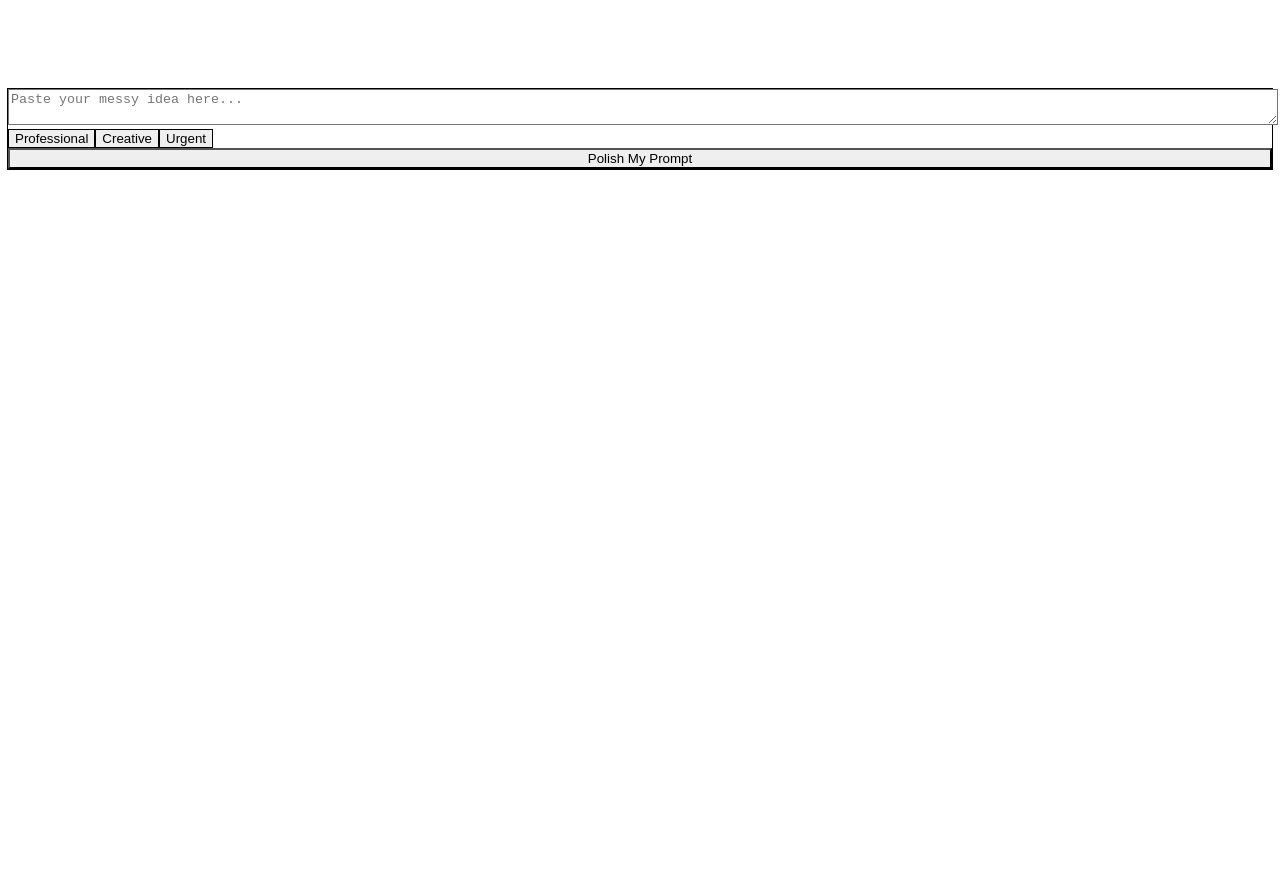
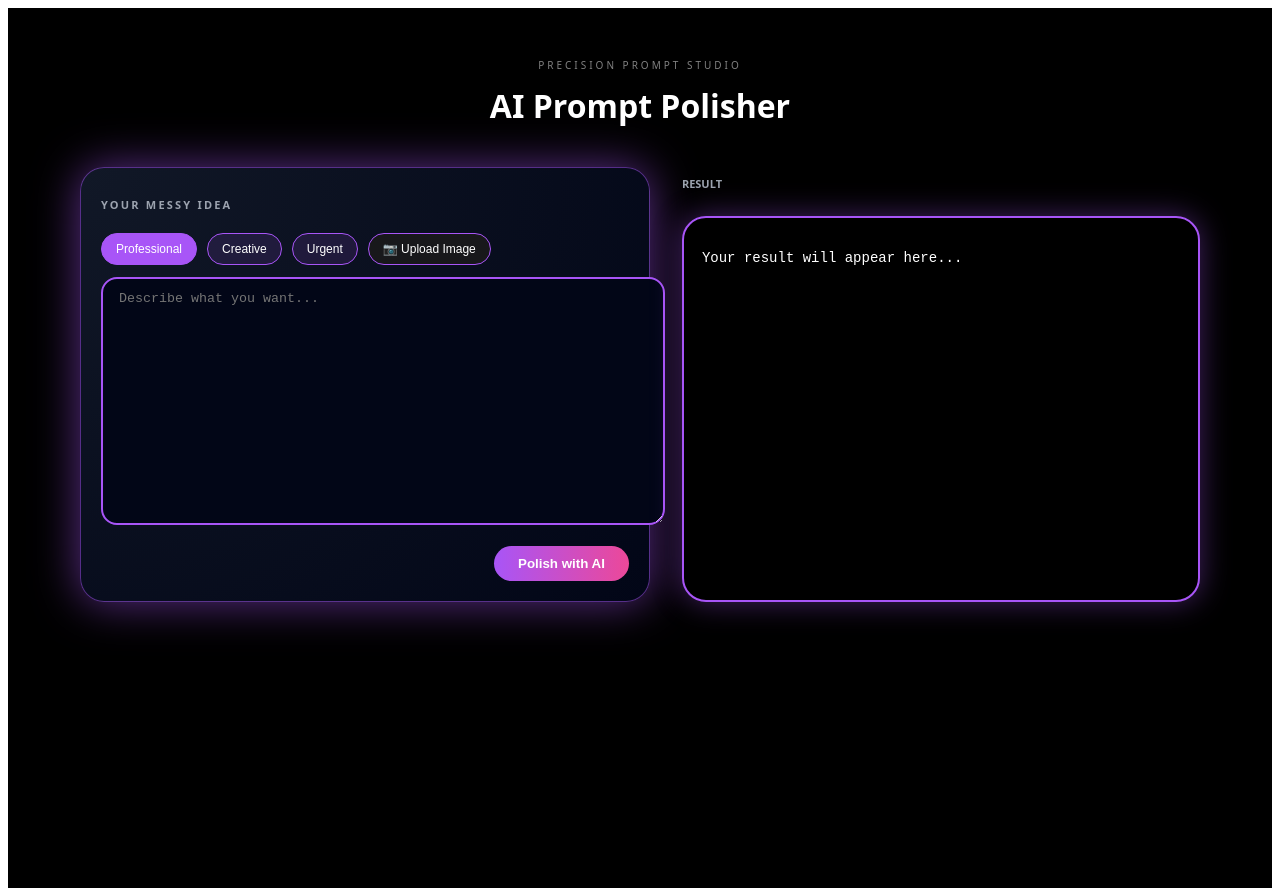
Before and after one commit to sikhokele-crypto/ai-polisher, a Next.js app: page / in a window 1280 px wide. Before the commit the page ends 816 px from the top, so only its background shows below. Built offline with nearby package versions, Linux system fonts and the light colour scheme.

Commit message:
fix history and code layout

```diff
--- a/app/page.tsx
+++ b/app/page.tsx
@@ -2,7 +2,9 @@
 
 import { useEffect, useRef, useState } from "react";
 
-const FALLBACK_MESSAGE = "The AI is still refining your content. It will appear here in a moment.";
+const FALLBACK_MESSAGE =
+  "The AI is still refining your content. It will appear here in a moment.";
+
 const TONES = ["Professional", "Creative", "Urgent"] as const;
 type Tone = (typeof TONES)[number];
 
@@ -14,108 +16,249 @@
   const [secondsLeft, setSecondsLeft] = useState(15);
   const [hasResult, setHasResult] = useState(false);
   const [isCopying, setIsCopying] = useState(false);
-  // 1. History State
   const [history, setHistory] = useState<{ original: string; polished: string }[]>([]);
+  const geminiResultRef = useRef<string | null>(null);
+  const [imageDataUrl, setImageDataUrl] = useState<string | null>(null);
+  const fileInputRef = useRef<HTMLInputElement | null>(null);
 
-  const handlePolish = async () => {
+  useEffect(() => {
+    if (!showAd) return;
+
+    const interval = setInterval(() => {
+      setSecondsLeft((prev) => {
+        if (prev <= 1) {
+          clearInterval(interval);
+          setShowAd(false);
+          const finalResult = geminiResultRef.current ?? FALLBACK_MESSAGE;
+          setPolishedPrompt(finalResult);
+          setHasResult(true);
+
+          // Update History only when the result is finalized
+          if (geminiResultRef.current && geminiResultRef.current !== FALLBACK_MESSAGE) {
+            setHistory((prev) => [
+              { original: messyIdea, polished: geminiResultRef.current! },
+              ...prev,
+            ]);
+          }
+          return 0;
+        }
+        return prev - 1;
+      });
+    }, 1000);
+
+    return () => clearInterval(interval);
+  }, [showAd, messyIdea]);
+
+  const handlePolish = () => {
     if (!messyIdea.trim()) return;
 
     setHasResult(false);
     setPolishedPrompt("");
     setSecondsLeft(15);
+    geminiResultRef.current = null;
+    setShowAd(true);
 
-    try {
-      const response = await fetch("/api/polish", {
+    fetch("/api/polish", {
       method: "POST",
       headers: { "Content-Type": "application/json" },
-        body: JSON.stringify({ messyIdea, tone }),
+      body: JSON.stringify({ messyIdea, tone, imageDataUrl }),
+    })
+      .then((res) => res.json())
+      .then((data) => {
+        const text =
+          typeof data.text === "string"
+            ? data.text
+            : data.error
+            ? `Error: ${data.error}`
+            : FALLBACK_MESSAGE;
+        geminiResultRef.current = text;
+      })
+      .catch((err) => {
+        const message = err?.message ?? "Request failed";
+        geminiResultRef.current = `Error: ${message}`;
       });
+  };
 
-      const data = await response.json();
-
-      if (data.polished) {
-        setPolishedPrompt(data.polished);
-        setHasResult(true);
-        // 2. Save to History logic
-        setHistory(prev => [{ original: messyIdea, polished: data.polished }, ...prev]);
-      }
-    } catch (error) {
-      console.error("Error:", error);
-      setPolishedPrompt("Something went wrong. Please check your API key.");
+  const handleCopy = async () => {
+    if (!polishedPrompt) return;
+    try {
+      await navigator.clipboard.writeText(polishedPrompt);
+      setIsCopying(true);
+      setTimeout(() => setIsCopying(false), 2000);
+    } catch (err) {
+      console.error("Failed to copy", err);
     }
   };
 
-  const copyToClipboard = async () => {
-    await navigator.clipboard.writeText(polishedPrompt);
-    setIsCopying(true);
-    setTimeout(() => setIsCopying(false), 2000);
+  const handleImageClick = () => {
+    fileInputRef.current?.click();
+  };
+
+  const handleImageChange = (e: React.ChangeEvent<HTMLInputElement>) => {
+    const file = e.target.files?.[0];
+    if (!file) return;
+    const reader = new FileReader();
+    reader.onloadend = () => {
+      setImageDataUrl(typeof reader.result === "string" ? reader.result : null);
+    };
+    reader.readAsDataURL(file);
   };
 
   return (
-    <div className="flex flex-col items-center min-h-screen p-8 bg-black text-white font-sans">
-      <h1 className="text-4xl font-bold mb-8 bg-gradient-to-r from-blue-500 to-purple-500 bg-clip-text text-transparent">
+    <div
+      style={{
+        minHeight: "100vh",
+        backgroundColor: "#000000",
+        color: "#ffffff",
+        display: "flex",
+        flexDirection: "column",
+        alignItems: "center",
+        padding: "40px 16px",
+        fontFamily: 'system-ui, -apple-system, BlinkMacSystemFont, "SF Pro Text", sans-serif',
+      }}
+    >
+      <div style={{ width: "100%", maxWidth: "1120px" }}>
+        <header style={{ marginBottom: "40px", textAlign: "center" }}>
+          <p style={{ fontSize: "10px", textTransform: "uppercase", letterSpacing: "0.3em", color: "#808080" }}>
+            Precision Prompt Studio
+          </p>
+          <h1 style={{ marginTop: "12px", fontSize: "32px", fontWeight: 600 }}>
             AI Prompt Polisher
           </h1>
+        </header>
 
-      <div className="w-full max-w-2xl space-y-6 bg-gray-900/30 p-8 rounded-2xl border border-gray-800">
-        <textarea
-          className="w-full h-32 p-4 bg-gray-900 border border-gray-700 rounded-xl focus:ring-2 focus:ring-blue-500 outline-none text-white"
-          placeholder="Paste your messy idea here..."
-          value={messyIdea}
-          onChange={(e) => setMessyIdea(e.target.value)}
-        />
+        <main
+          style={{
+            display: "grid",
+            gap: "32px",
+            alignItems: "stretch",
+            gridTemplateColumns: "minmax(0, 1.1fr) minmax(0, 1fr)",
+          }}
+        >
+          <section>
+            <div
+              style={{
+                borderRadius: "24px",
+                padding: "20px",
+                background: "radial-gradient(circle at top left, #111827, #020617)",
+                boxShadow: "0 0 45px rgba(168, 85, 247, 0.55)",
+                border: "1px solid rgba(168, 85, 247, 0.5)",
+              }}
+            >
+              <div style={{ display: "flex", alignItems: "center", justifyContent: "space-between", marginBottom: "12px" }}>
+                <h2 style={{ fontSize: "11px", textTransform: "uppercase", letterSpacing: "0.2em", color: "#9ca3af" }}>
+                  Your Messy Idea
+                </h2>
+              </div>
 
-        <div className="flex gap-4">
+              <div style={{ display: "flex", flexWrap: "wrap", gap: "10px", marginBottom: "12px" }}>
                 {TONES.map((t) => (
                   <button
                     key={t}
                     onClick={() => setTone(t)}
-              className={`px-4 py-2 rounded-lg border transition-all ${
-                tone === t ? "bg-blue-600 border-blue-400" : "bg-gray-800 border-gray-700 hover:border-gray-500"
-              }`}
+                    style={{
+                      padding: "8px 14px",
+                      fontSize: "12px",
+                      borderRadius: "999px",
+                      cursor: "pointer",
+                      background: tone === t ? "#a855f7" : "rgba(168, 85, 247, 0.12)",
+                      border: "1px solid #a855f7",
+                      color: "white",
+                    }}
                   >
                     {t}
                   </button>
                 ))}
+                <button
+                  onClick={handleImageClick}
+                  style={{ padding: "8px 14px", fontSize: "12px", borderRadius: "999px", background: "#18181b", border: "1px solid #a855f7", color: "white", cursor: "pointer" }}
+                >
+                  📷 {imageDataUrl ? "Image Attached" : "Upload Image"}
+                </button>
+                <input ref={fileInputRef} type="file" accept="image/*" style={{ display: "none" }} onChange={handleImageChange} />
               </div>
 
+              <textarea
+                value={messyIdea}
+                onChange={(e) => setMessyIdea(e.target.value)}
+                placeholder="Describe what you want..."
+                style={{
+                  width: "100%",
+                  minHeight: "220px",
+                  borderRadius: "16px",
+                  border: "2px solid #a855f7",
+                  backgroundColor: "#020617",
+                  padding: "12px 16px",
+                  color: "#ffffff",
+                  outline: "none",
+                }}
+              />
+
+              <div style={{ marginTop: "16px", display: "flex", justifyContent: "flex-end" }}>
                 <button
                   onClick={handlePolish}
-          className="w-full py-4 bg-gradient-to-r from-blue-600 to-purple-600 rounded-xl font-bold hover:opacity-90 transition-opacity"
+                  style={{
+                    borderRadius: "999px",
+                    padding: "10px 24px",
+                    fontWeight: 700,
+                    background: "linear-gradient(90deg, #a855f7, #ec4899)",
+                    border: "none",
+                    color: "white",
+                    cursor: "pointer",
+                  }}
                 >
-          Polish My Prompt
+                  Polish with AI
                 </button>
+              </div>
+            </div>
+          </section>
 
-        {polishedPrompt && (
-          <div className="mt-8 p-6 bg-gray-900 border border-blue-900/30 rounded-xl relative">
-            <button
-              onClick={copyToClipboard}
-              className="absolute top-4 right-4 text-xs bg-gray-800 px-3 py-1 rounded-md hover:bg-gray-700"
-            >
+          <section style={{ display: "flex", flexDirection: "column", gap: "16px" }}>
+            <div style={{ display: "flex", alignItems: "center", justifyContent: "space-between" }}>
+              <h2 style={{ fontSize: "11px", textTransform: "uppercase", color: "#9ca3af" }}>Result</h2>
+              {hasResult && (
+                <button onClick={handleCopy} style={{ background: "none", border: "1px solid #a855f7", color: "white", padding: "4px 12px", borderRadius: "999px", cursor: "pointer" }}>
                   {isCopying ? "Copied!" : "Copy"}
                 </button>
-            <h3 className="text-blue-400 font-bold mb-2">RESULT</h3>
-            <p className="text-gray-200 leading-relaxed">{polishedPrompt}</p>
-          </div>
               )}
             </div>
+            <div style={{ flex: 1, borderRadius: "24px", border: "2px solid #a855f7", backgroundColor: "black", padding: "18px", boxShadow: "0 0 30px rgba(168, 85, 247, 0.4)" }}>
+              <pre style={{ whiteSpace: "pre-wrap", color: "white", fontSize: "14px" }}>
+                {hasResult ? polishedPrompt : "Your result will appear here..."}
+              </pre>
+            </div>
+          </section>
+        </main>
 
-      {/* 3. History Display Section */}
+        {/* HISTORY SECTION */}
         {history.length > 0 && (
-        <div className="mt-12 w-full max-w-2xl border-t border-gray-800 pt-8">
-          <h2 className="text-xl font-bold text-white mb-6">Recent Polishes</h2>
-          <div className="space-y-4">
+          <div style={{ marginTop: "60px", width: "100%", borderTop: "1px solid #1f2937", paddingTop: "40px" }}>
+            <h2 style={{ fontSize: "20px", fontWeight: 700, marginBottom: "24px" }}>Recent Polishes</h2>
+            <div style={{ display: "flex", flexDirection: "column", gap: "16px" }}>
               {history.map((item, index) => (
-              <div key={index} className="p-4 bg-gray-900/50 border border-gray-800 rounded-xl">
-                <p className="text-xs font-bold text-gray-500 uppercase mb-1">Original</p>
-                <p className="text-gray-300 text-sm mb-3 italic">"{item.original}"</p>
-                <p className="text-xs font-bold text-blue-500 uppercase mb-1">Polished</p>
-                <p className="text-white">{item.polished}</p>
+                <div key={index} style={{ padding: "20px", backgroundColor: "rgba(17, 24, 39, 0.5)", border: "1px solid #1f2937", borderRadius: "16px" }}>
+                  <p style={{ fontSize: "10px", fontWeight: 700, color: "#6b7280", textTransform: "uppercase" }}>Original</p>
+                  <p style={{ color: "#d1d5db", marginBottom: "12px" }}>{item.original}</p>
+                  <p style={{ fontSize: "10px", fontWeight: 700, color: "#3b82f6", textTransform: "uppercase" }}>Polished</p>
+                  <p style={{ color: "white" }}>{item.polished}</p>
                 </div>
               ))}
             </div>
           </div>
         )}
+
+        {/* LOADING MODAL */}
+        {showAd && (
+          <div style={{ position: "fixed", inset: 0, zIndex: 100, display: "flex", alignItems: "center", justifyContent: "center", backgroundColor: "rgba(0,0,0,0.8)", backdropFilter: "blur(4px)" }}>
+            <div style={{ textAlign: "center", padding: "40px", borderRadius: "24px", border: "2px solid #a855f7", background: "#020617" }}>
+              <p style={{ color: "#a855f7", fontWeight: 700, marginBottom: "20px" }}>Optimising your prompt... {secondsLeft}s</p>
+              <div style={{ width: "200px", height: "6px", backgroundColor: "#1f2937", borderRadius: "999px", overflow: "hidden" }}>
+                <div style={{ height: "100%", background: "#a855f7", width: `${((15 - secondsLeft) / 15) * 100}%`, transition: "width 1s linear" }} />
+              </div>
+            </div>
+          </div>
+        )}
+      </div>
     </div>
   );
 }
```
Lines whose indentation alone changed are shown as unchanged.
